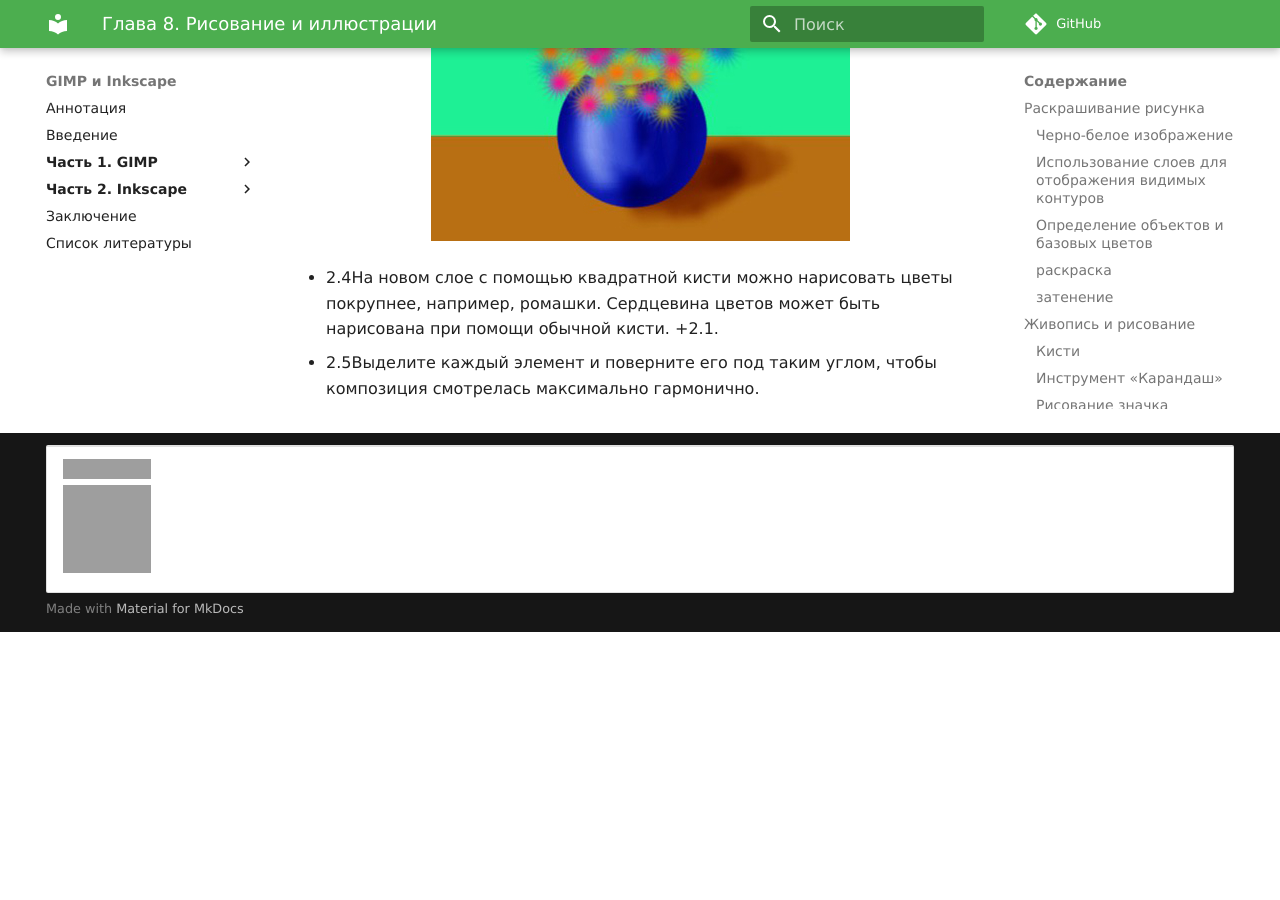
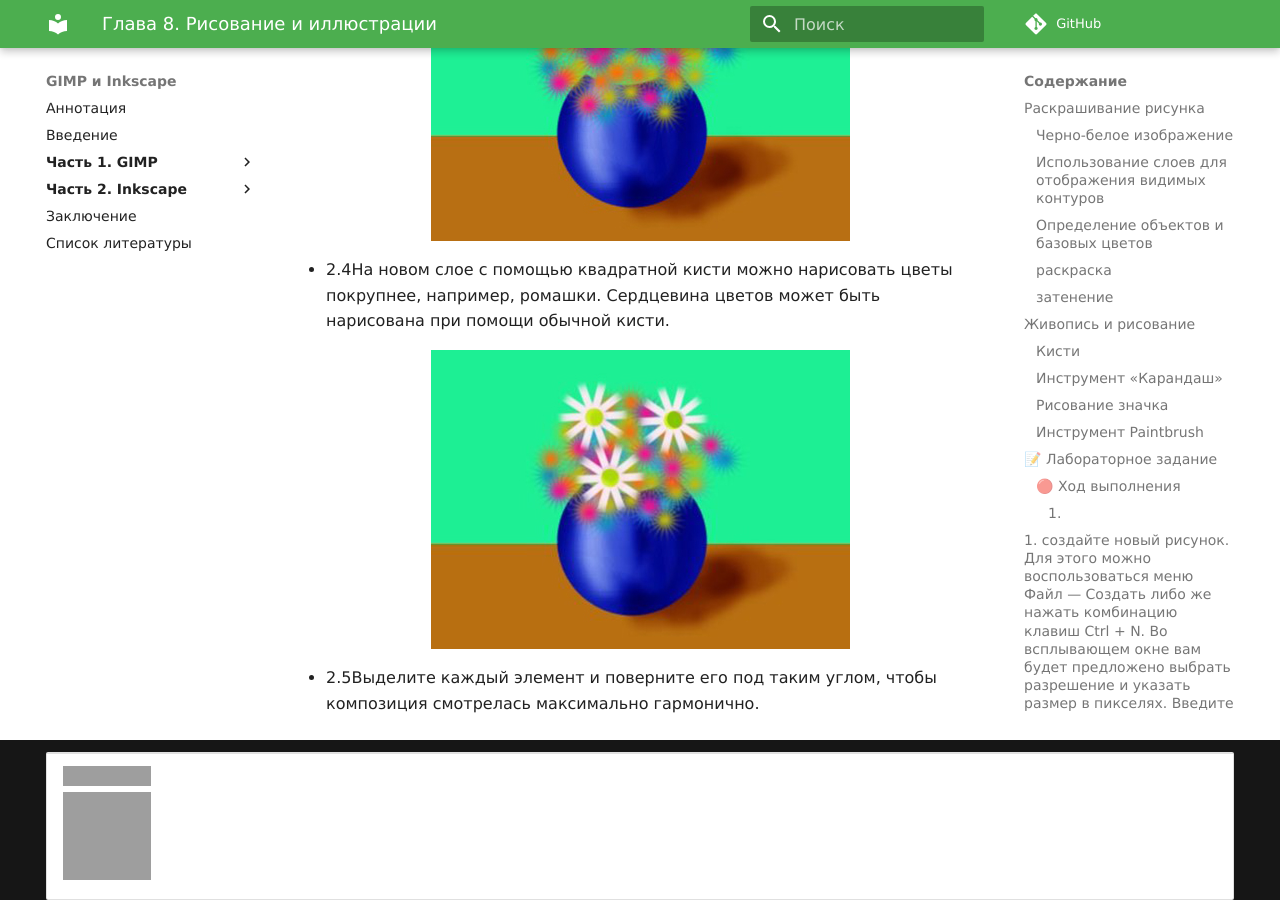
Before and after one commit to mpudelta/gimp-inkscape, an MkDocs documentation site: the page built from docs/gimp/8.md, in a window 1280 px wide and 900 px high, scrolled down 11212 px. Built offline with MkDocs 1.6.1 and Material for MkDocs 9.7.7, drawn with Linux system fonts in a browser that asks for light colours; some web fonts are replaced; comment, search, counter and statistics services are not loaded; old or Windows-style settings are respelled for this version of MkDocs; before the commit the page ends 11844 px from its top, so only the background shows below that; grey boxes are pictures that could not be loaded.

Commit message:
Update 8.md

```diff
--- a/docs/gimp/8.md
+++ b/docs/gimp/8.md
@@ -353,6 +353,8 @@ GIMP Toolbox, как правило, крошечные изображения
 
    ![tsvetu-rombovidnoy-kistyu](files/tsvetu-rombovidnoy-kistyu.jpg)
 
-- 2.4На новом слое с помощью квадратной кисти можно нарисовать цветы покрупнее, например, ромашки. Сердцевина цветов может быть нарисована при помощи обычной кисти. 	+2.1.
+- 2.4На новом слое с помощью квадратной кисти можно нарисовать цветы покрупнее, например, ромашки. Сердцевина цветов может быть нарисована при помощи обычной кисти.
+
+  ![tsvetu-kvadratnoy-kistyu](files/tsvetu-kvadratnoy-kistyu.jpg)
 
 - 2.5Выделите каждый элемент и поверните его под таким углом, чтобы композиция смотрелась максимально гармонично.
```
